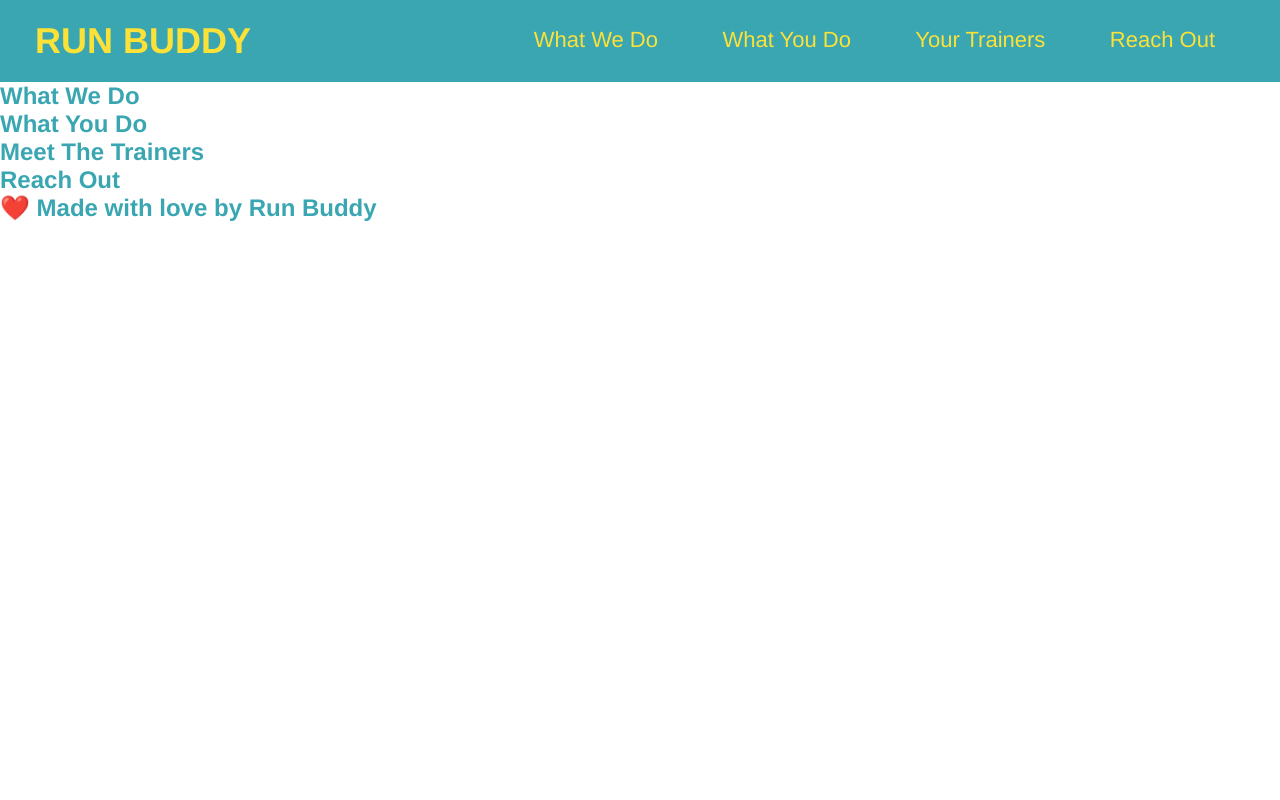
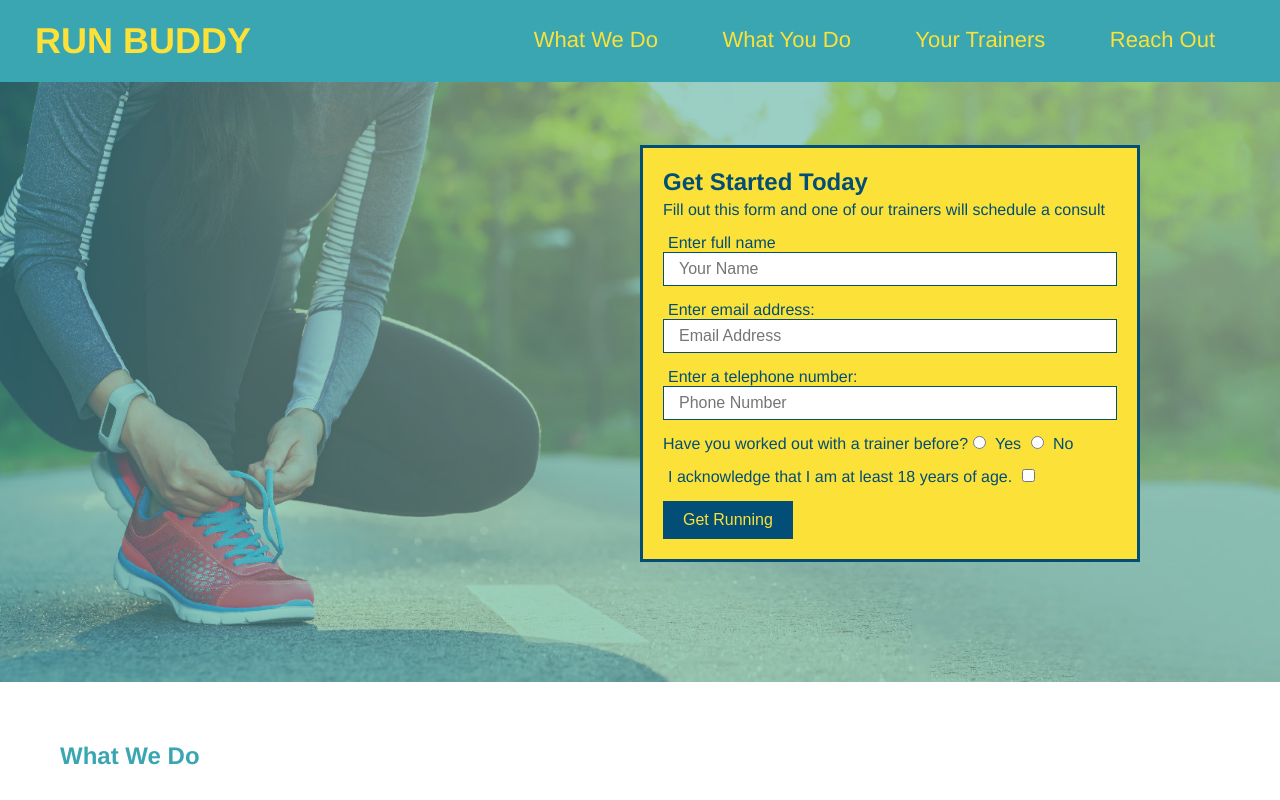
Before and after one commit to tljurecki/run-buddy, a plain HTML site: page index.html in a window 1280 px wide. Shown: the top 800 px of the page. Drawn offline with Linux system fonts and the light colour scheme.

Commit message:
style hero element

```diff
--- a/assets/css/style.css
+++ b/assets/css/style.css
@@ -1,6 +1,7 @@
 * {
     margin: 0;
     padding: 0;
+    box-sizing: border-box;
 }
 body {
     color: #39a6b2;
@@ -34,3 +35,70 @@ header nav ul li a {
     font-weight: lighter;
     font-size: 22px;
 }
+footer {
+    background: #fce138;
+    width: 100%;
+    padding: 40px 35px;
+}
+footer h2 {
+    display: inline;
+    color: #024e76;
+    font-size: 30px;
+    margin: 0;
+}
+footer div {
+    float: right;
+    line-height: 1.5;
+    text-align: right;
+}
+footer a {
+    color: #024e76;
+}
+section {
+    padding: 60px;
+}
+/* Hero Style Start */
+.hero {
+    background-image: url("../images/hero-bg.jpeg");
+    height: 600px;
+    background-size: cover;
+    background-position: center;
+    position: relative;
+}
+.hero-form {
+    background-color: #fce138;
+    padding: 20px;
+    width: 500px;
+    color: #024e76;
+    border: solid 3px #024e76;
+    position: absolute;
+    bottom: 120px;
+    right: 140px;
+}
+.hero-form h3 {
+    font-size: 24px;
+    margin: 0;
+}
+.hero-form p {
+    margin: 5px 0 15px 0;
+}
+.form-input {
+    border: 1px solid #024e76;
+    display: block;
+    padding: 7px 15px;
+    font-size: 16px;
+    color: #024e76;
+    width: 100%;
+    margin-bottom: 15px;
+}
+.hero-form label {
+    margin: 0 5px;
+}
+.hero-form button {
+    color: #fce138;
+    background-color: #024e76;
+    border: none;
+    padding: 10px 20px;
+    font-size: 16px;
+}
+/* Hero Styles End*/
--- a/index.html
+++ b/index.html
@@ -35,9 +35,38 @@
 
 
     <!-- hero/jumbotron -->
-    <section>
+    <section class="hero">
+        <div class="hero-form">
+            <h3>Get Started Today</h3>
+            <p>Fill out this form and one of our trainers will schedule a consult </p>
+        <!-- Add form element -->
+        <form>
+            <label for="name">Enter full name</label>
+            <input type="text" placeholder="Your Name" name="name" id="name" class="form-input">
+            <label for="email">Enter email address:</label>
+            <input type="email" placeholder="Email Address" name="email" id="email" class="form-input">
+            <label for="phone">Enter a telephone number:</label>
+            <input type="tel" placeholder="Phone Number" name="phone" id="phone" class="form-input">
+            <p>
+                Have you worked out with a trainer before?
+                <input type="radio" name="trainer-confirm" id="trainer-yes"/>
+                <label for="trainer-yes">Yes</label>
+                <input type="radio" name="trainer-confirm" id="trainer-no"/>
+                <label for="trainer-no">No</label>
+            </p>
+            <p>
+                <label for="checkbox">
+                    I acknowledge that I am at least 18 years of age.
+                </label>
+                <input type="checkbox" name="age-confirm" id="checkbox"/>
+            </p>
+            <button type="submit">
+                Get Running
+            </button>
+        </form>
+        </div>
     </section>
-
+    <!-- end hero -->
     <!--"what we do" section -->
     <section>
         <h2>What We Do</h2>
@@ -61,6 +90,10 @@
     <!-- footer -->
     <footer>
         <h2> ❤️ Made with love by Run Buddy </h2>
+        <div>
+            <a href="#">Read Our Privacy Policy</a> <br />
+            &copy; 2019 Run Buddy, Inc.
+        </div>
     </footer>
     </body>
     </html>
```
Also changed, not shown: assets/images/hero-bg.jpeg (added).
